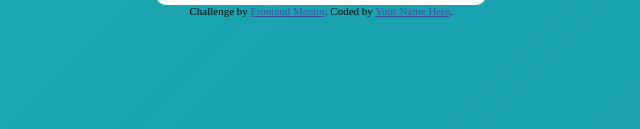
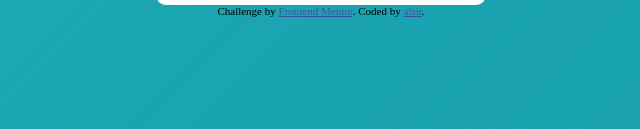
Before and after one commit to alsir/profile-card-component-main, a plain HTML site: page profile-card-component-main/index.html in a window 1280 px wide. Shown: the part 521-650 px from the top of the page, 319-959 px from the left. Drawn offline with Linux system fonts and the light colour scheme.

Commit message:
Update index.html

```diff
--- a/profile-card-component-main/index.html
+++ b/profile-card-component-main/index.html
@@ -44,7 +44,7 @@
 
   <div class="attribution">
     Challenge by <a href="https://www.frontendmentor.io?ref=challenge" target="_blank">Frontend Mentor</a>.
-    Coded by <a href="#">Your Name Here</a>.
+    Coded by <a href="#">alsir</a>.
   </div>
 </body>
 </html>
```
